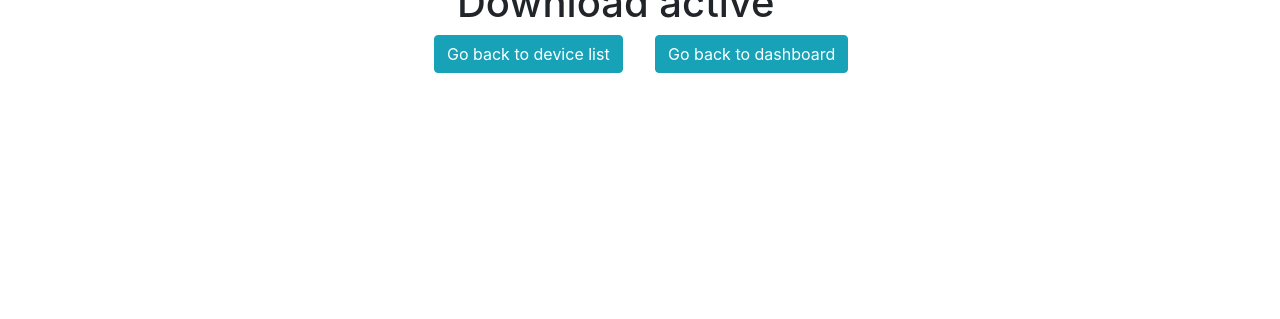
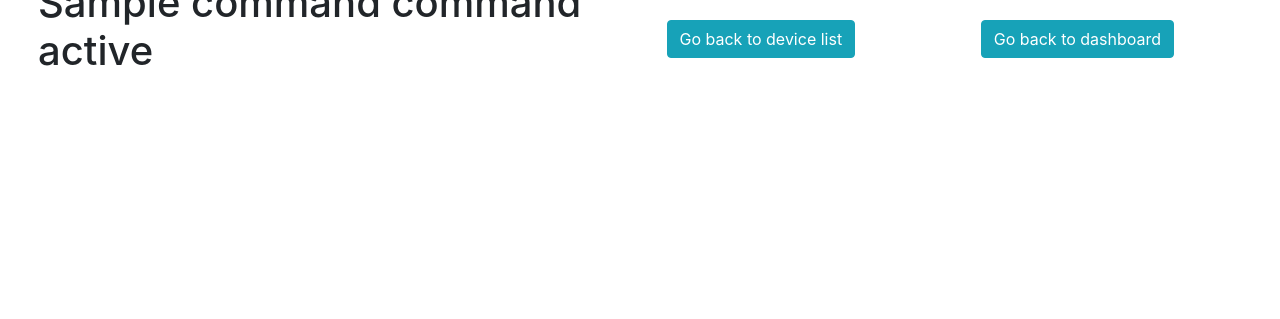
Before and after one commit to amaradatta93/report_generation, a Django app: template ota/templates/ota_success.html in a window 1280 px wide. Shown: the part 481-800 px from the top of the page. Run offline with Django 3.2, Linux system fonts and the light colour scheme; the template is opened without the code that fills it: most values are stand-ins (such as "Sample title", 1, 10 or a date in 2020); parts of the project's set-up code (start-up, migrations or seed data) failed here and were passed over; some libraries are stand-ins or nearby versions.

Commit message:
cleanup ota command success html page

```diff
--- a/ota/templates/ota_success.html
+++ b/ota/templates/ota_success.html
@@ -1,20 +1,17 @@
 {% extends 'index.html' %}
 {% block content %}
 
-<div class="clo-sm-12">
+<div class="col-sm-12 ">
     <div class="row align-items-center justify-content-center ml-2">
-        <div class="col-sm">
-            <h1> Download {{ status }} </h1>
+        <div class="col-sm-6 mb-3">
+            <h1> {{ command }} command {{ status }} </h1>
         </div>
-    </div>
-
-    <div class="row align-items-center justify-content-center">
-        <div class="col-sm-6">
+        <div class="col-sm-3">
             <a href="{% url 'reports:unresponsive' account_key=account_id %}">
                 <button type="button" class="btn btn-info"> Go back to device list</button>
             </a>
         </div>
-        <div class="col-sm-6">
+        <div class="col-sm-3">
             <a href="{% url 'dashboard:account_name' %}">
                 <button type="button" class="btn btn-info"> Go back to dashboard</button>
             </a>
--- a/ota/views.py
+++ b/ota/views.py
@@ -26,7 +26,7 @@ def reset_device(request):
     except Exception as e:
         status = e
 
-    return render(request, 'ota_success.html', {'account_id': account_id, 'status': status})
+    return render(request, 'ota_success.html', {'account_id': account_id, 'status': status, 'command': 'Reset'})
 
 
 def ping_device(request):
```
